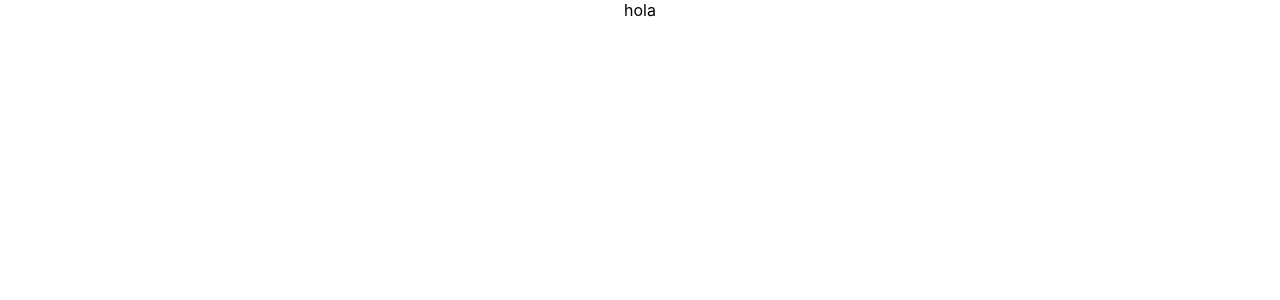
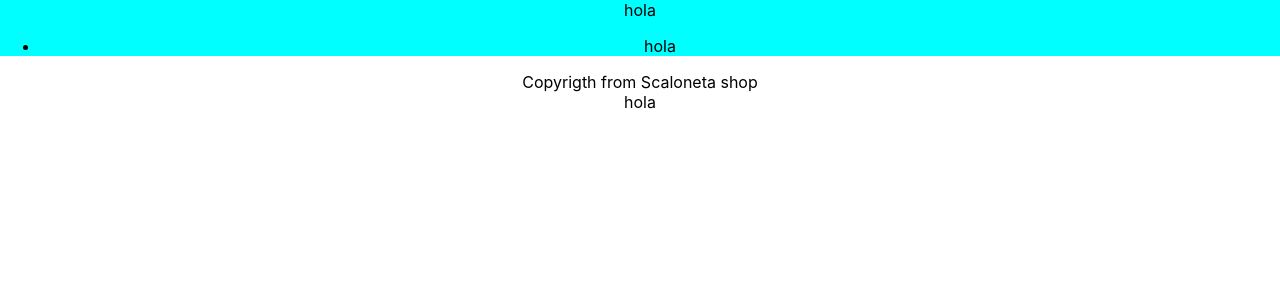
Before and after one commit to FacuTaborra/DashBoard-Scaloneta, a React (Create React App) app: page / in a window 1280 px wide. Shown: the top 300 px of the page. Built offline with nearby package versions, Linux system fonts and the light colour scheme.

Commit message:
agregando componentes

```diff
--- a/package.json
+++ b/package.json
@@ -8,6 +8,7 @@
     "@testing-library/user-event": "^13.5.0",
     "react": "^17.0.2",
     "react-dom": "^17.0.2",
+    "react-router-dom": "^6.2.2",
     "react-scripts": "5.0.0",
     "web-vitals": "^2.1.4"
   },
--- a/src/App.js
+++ b/src/App.js
@@ -1,11 +1,16 @@
 import React from 'react';
+import { Link, Route, Switch } from 'react-router-dom';
 import './App.css';
-import Header from './components/Header.js'
+import Header from './components/header/Header.js'
+import Footer from './components/footer/Footer.js'
+import products from './components/products/Products.js'
 
 function App() {
   return (
     <div className="App">
-      <Header/>
+      <Route path='/' component={Header}/>
+      <Route path='/' component={Footer}/>
+      <span>hola</span>
     </div>
   );
 }
--- a/src/components/Header.js
+++ /dev/null
@@ -1,11 +0,0 @@
-import React from "react";
-
-function Header(){
-    return (
-        <div>
-            <spam>hola</spam>
-        </div>
-    );
-}
-
-export default Header;
--- /dev/null
+++ b/src/components/footer/Footer.js
@@ -0,0 +1,11 @@
+import React from "react";
+
+function Footer(){
+    return (
+        <div>
+            <spam>Copyrigth from Scaloneta shop</spam>
+        </div>
+    );
+}
+
+export default Footer;
--- /dev/null
+++ b/src/components/header/Header.js
@@ -0,0 +1,16 @@
+import React from "react";
+import { Link, Route, Switch } from 'react-router-dom';
+import './header.css'
+
+function Header(){
+    return (
+        <div className="header">
+            <span>hola</span>
+            <ul>
+                <li>hola</li>
+            </ul>
+        </div>
+    );
+}
+
+export default Header;
--- /dev/null
+++ b/src/components/header/header.css
@@ -0,0 +1,3 @@
+.header{
+    background-color: aqua;
+}
--- /dev/null
+++ b/src/components/products/Products.js
@@ -0,0 +1,13 @@
+import React from "react";
+import { Link, Route, Router, Switch } from 'react-router-dom';
+import './products.css'
+
+function Products(){
+    return (
+        <div className="products">
+            holaa
+        </div>
+    );
+}
+
+export default Products;
--- a/src/index.js
+++ b/src/index.js
@@ -3,11 +3,12 @@ import ReactDOM from 'react-dom';
 import './index.css';
 import App from './App';
 import reportWebVitals from './reportWebVitals';
+import { BrowserRouter } from 'react-router-dom';
 
 ReactDOM.render(
-  <React.StrictMode>
+  <BrowserRouter>
     <App />
-  </React.StrictMode>,
+  </BrowserRouter>,
   document.getElementById('root')
 );
 
```
Also changed, not shown: src/components/footer/footer.css (added), src/components/products/products.css (added), 2 other files (tests, documents, lock files or other folders).
